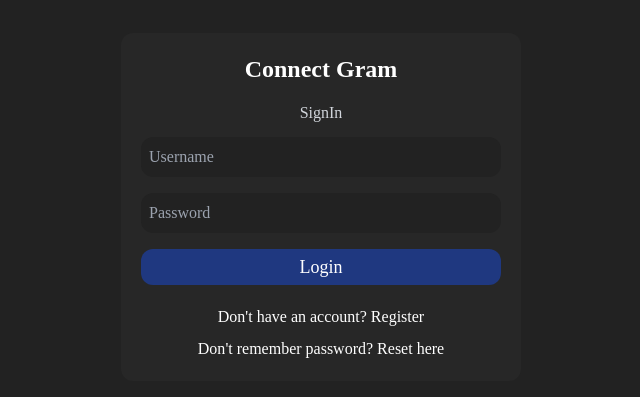
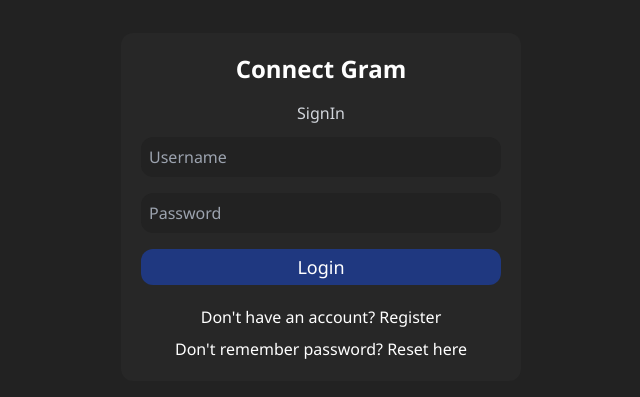
Before and after one commit to WebMagnetix-Solutions/ConnectGram, a React (Vite) app: page /login in a window 1280 px wide. Shown: the part 193-590 px from the top of the page, without its empty margins (319-959 px from the left). Built offline with nearby package versions, Linux system fonts and the light colour scheme; no server answers.

Commit message:
Changed font

```diff
--- a/src/index.css
+++ b/src/index.css
@@ -11,7 +11,7 @@ body{
 }
 
 *{
-    font-family:cursive ;
+    font-family:'Segoe UI', Tahoma, Geneva, Verdana, sans-serif ;
 }
 
 ::selection{
```
